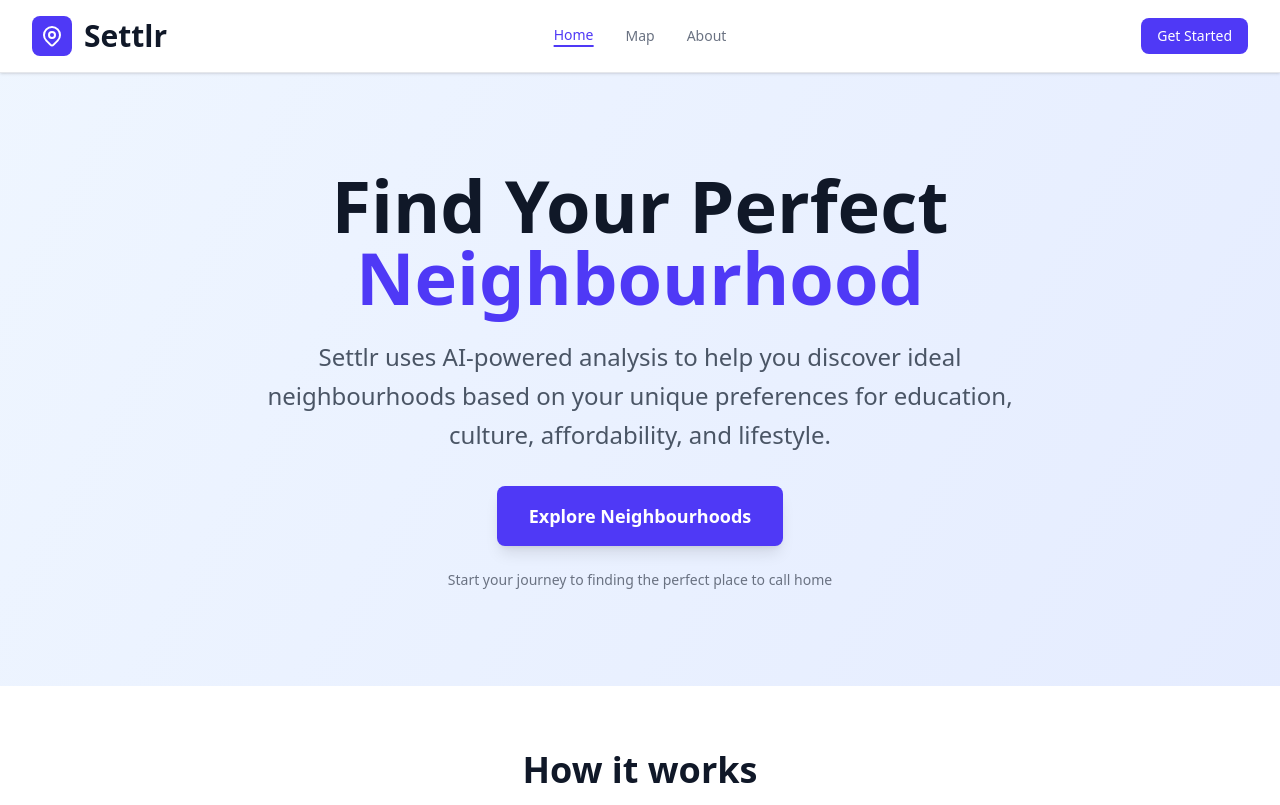
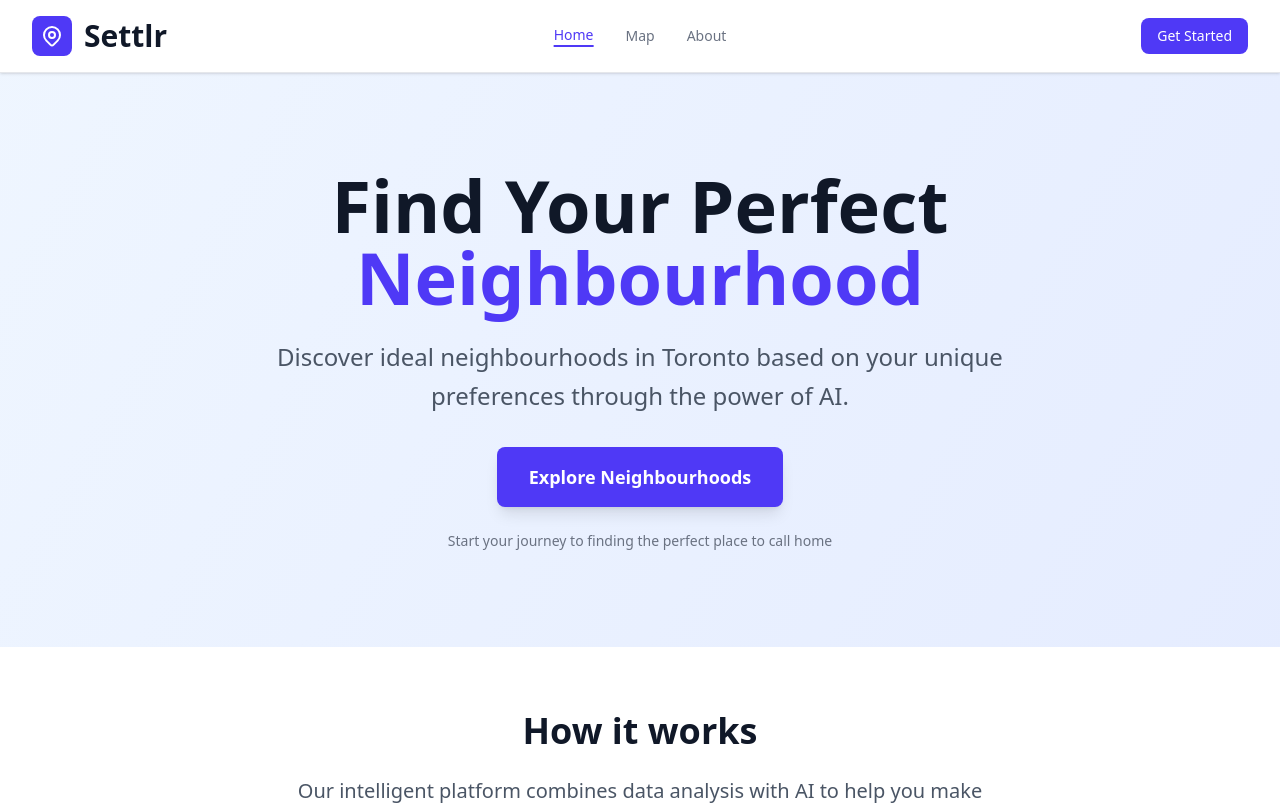
Before and after one commit to rzhang-7/settlr, a React (Vite) app: page / in a window 1280 px wide. Shown: the top 805 px of the page. Built offline with nearby package versions, Linux system fonts and the light colour scheme; no server answers.

Commit message:
Rewrite hero section content

```diff
--- a/src/components/HomePage.tsx
+++ b/src/components/HomePage.tsx
@@ -30,8 +30,8 @@ const HomePage = () => {
 
             {/* Subtitle */}
             <p className="text-xl md:text-2xl text-gray-600 mb-8 max-w-3xl mx-auto leading-relaxed">
-              Settlr uses AI-powered analysis to help you discover ideal neighbourhoods
-              based on your unique preferences for education, culture, affordability, and lifestyle.
+              Discover ideal neighbourhoods in Toronto
+              based on your unique preferences through the power of AI.
             </p>
 
 
```
